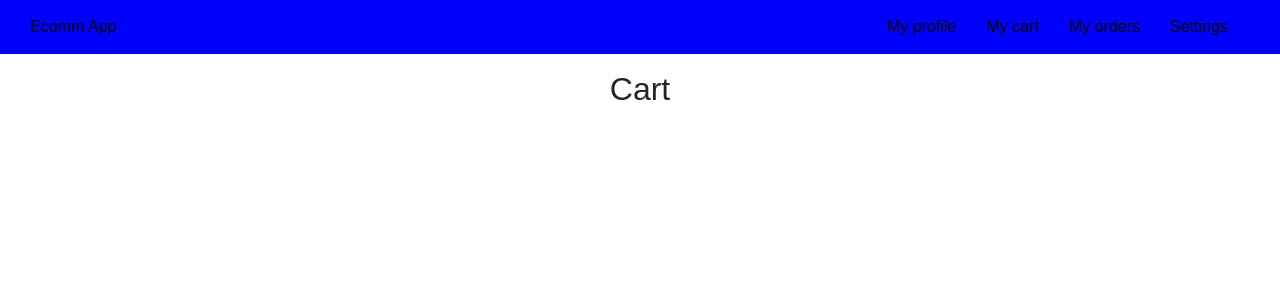
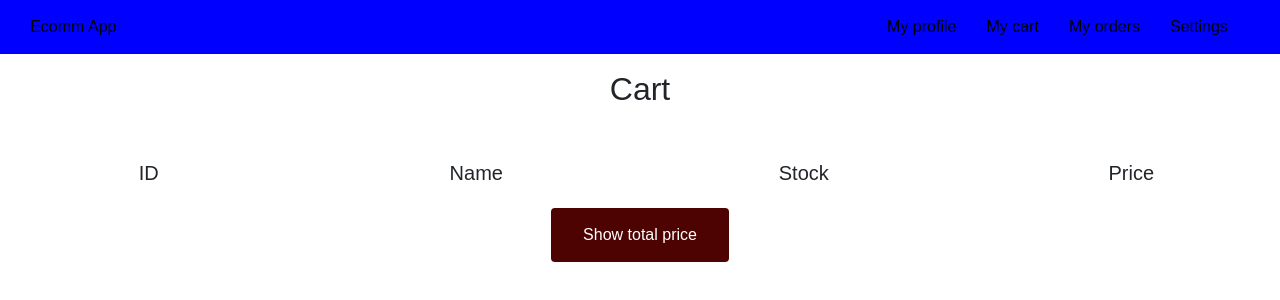
Before and after one commit to RiyaAgrawal17/E-com, a React (Create React App) app: page /Cart in a window 1280 px wide. Shown: the top 300 px of the page. Built offline with nearby package versions, Linux system fonts and the light colour scheme.

Commit message:
console log total_price

```diff
--- a/src/App.js
+++ b/src/App.js
@@ -1,4 +1,4 @@
-import React, { Fragment } from "react";
+import React, { Fragment,useState } from "react";
 import './css/App.css';
 import {BrowserRouter as Router , Route , Switch } from 'react-router-dom'
 import NavBar from './components/NavBar';
@@ -12,20 +12,23 @@ import Add from './components/Add';
 
 
 function App() {
+  const [refresh,setRefresh]=useState(0);
+  const updateRefresh=()=>{
+setRefresh(refresh===0?1:0);
+  }
   return (
     <Router>
     <div className="App">
       <NavBar />
       <Switch>
           <Fragment>
-          <Route exact path = '/' component = {Home} />
+          <Route path="/"  component={()=><Home fun ={updateRefresh} />} exact />
             <Route exact path = '/Profile' component = {Profile} />
-            <Route exact path = '/Cart' component = {Cart} />
+            <Route path="/Cart"  component={()=><Cart fun ={updateRefresh} />}exact />
             <Route exact path = '/Order' component = {Order} />
             <Route exact path = '/Setting' component = {Setting} />
             <Route exact path = '/Backend' component = {Backend} />
             <Route exact path = '/Backend/:Add' component = {Add} />
-
           </Fragment>
         </Switch>
       </div>
--- a/src/components/Cart.js
+++ b/src/components/Cart.js
@@ -1,17 +1,18 @@
 import React, { useEffect, useState } from "react";
-import { ListGroup,Row, Col } from "react-bootstrap";
+import { ListGroup,Row, Col ,Button} from "react-bootstrap";
 
 
 export default function Cart() {
 
   const [cart, setCart] = useState([]);
-
   useEffect(() => {
     const product = JSON.parse(localStorage.getItem("cart"));
     if (product) {
       setCart(product);
     }
   }, []);
+
+
 
   const handleClick = (e) => {
     console.log("I am clicked");
@@ -20,17 +21,29 @@ export default function Cart() {
   return (
     <div style={{marginTop : "70px"}}>
        <h2>Cart</h2>
+       <Row style={{marginTop : "50px"}}>
+            <Col className="my-auto" sm={3} style={{fontSize : "20px"}}>ID</Col>
+            <Col className="my-auto" sm={3} style={{fontSize : "20px"}}>Name</Col>
+            <Col className="my-auto" sm={3} style={{fontSize : "20px"}}>Stock</Col>
+            <Col className="my-auto" sm={3} style={{fontSize : "20px"}}>Price</Col>
+          </Row>
 
         <ListGroup>
         {cart.map((item) => {
           return (
-            <ListGroup className="my-3">
+            <div>
+
+            <ListGroup className="my-2">
               <ListGroup.Item>
+                <div>
                 <Row>
-                  <Col className="my-auto" sm={4}>
+                <Col className="my-auto" sm={3}>
+                    {item.id}
+                  </Col>
+                  <Col className="my-auto" sm={3}>
                     {item.name}
                   </Col>
-                  <Col className="my-auto" sm={4}>
+                  <Col className="my-auto" sm={3}>
                     <i
                       onClick={handleClick}
                       className="lni lni-circle-plus mr-2"
@@ -40,15 +53,22 @@ export default function Cart() {
                       onClick={handleClick}
                       className="lni lni-circle-minus ml-2"></i>
                   </Col>
-                  <Col className="my-auto" sm={2}>
+                  <Col className="my-auto" sm={3}>
                      {item.price}
                   </Col>
                 </Row>
+
+                </div>
               </ListGroup.Item>
             </ListGroup>
+            </div>
           );
           })}
       </ListGroup>
+      <Button className="btn" variant="primary">
+              Show total price
+            </Button>
+
       </div>
   );
 }
--- a/src/components/Home.js
+++ b/src/components/Home.js
@@ -54,6 +54,14 @@ const Home = () => {
 
     const cartItem = JSON.parse(localStorage.getItem("cart"));
     cartItem.push(getCartItem);
+    //console.log(products);
+   const total = cartItem.map((value) => value.price);
+    //console.log(total);
+   let total_price = total.reduce(
+      (total, num) => parseInt(total) + parseInt(num),
+      0
+    );
+    console.log(total_price);
     localStorage.setItem("cart", JSON.stringify(cartItem));
   };
 
@@ -61,7 +69,7 @@ const Home = () => {
 
 
   const product = locals.map((item) => {
-    console.log(item);
+
     return (
       <div style={{marginTop:"70px"}}>
       <Col lg={12} md={6} sm={12} key={item.id}>
```
